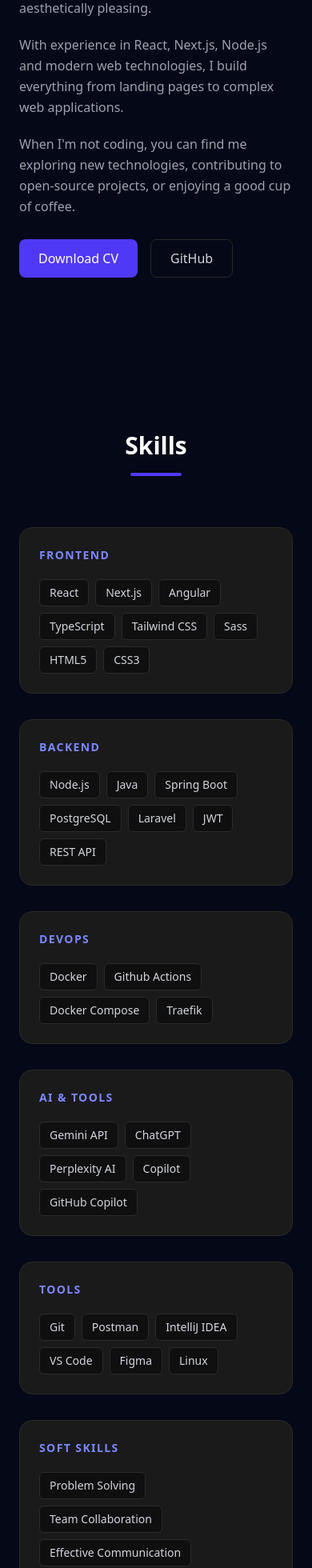
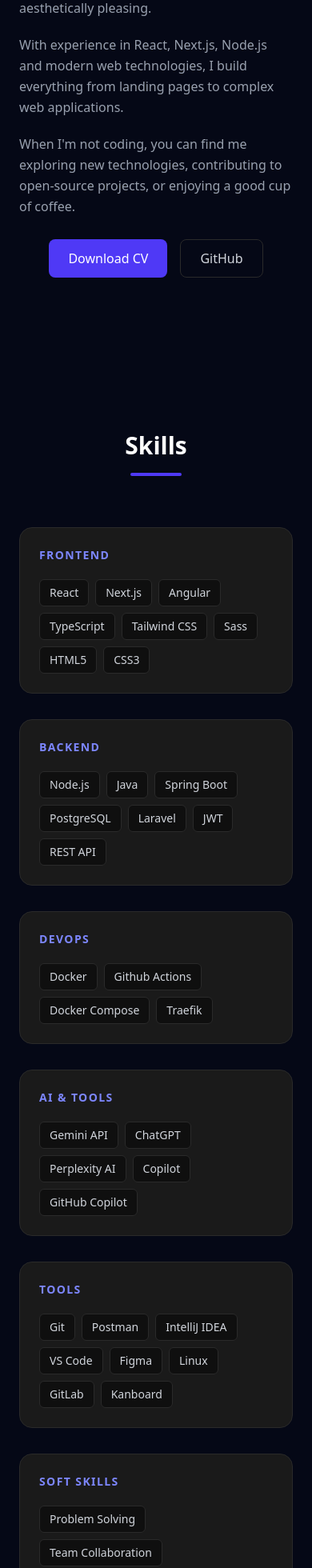
Before and after one commit to Patrik1866/portfolio, a Next.js app: page / in a window 390 px wide. Shown: the part 1461-3421 px from the top of the page at 80% size. Built offline with nearby package versions, Linux system fonts and the light colour scheme.

Commit message:
Respontsive button palcement

```diff
--- a/app/components/About/About.tsx
+++ b/app/components/About/About.tsx
@@ -32,7 +32,7 @@
               technologies, contributing to open-source projects, or enjoying a
               good cup of coffee.
             </p>
-            <div className="flex gap-4 pt-2">
+            <div className="flex gap-4 pt-2 flex-wrap justify-center md:justify-start">
               <a
                 href="/cv.pdf"
                 className="inline-flex items-center gap-2 px-6 py-2.5 bg-indigo-600 hover:bg-indigo-500 text-white font-medium rounded-lg transition-colors"
--- a/app/data/skills.ts
+++ b/app/data/skills.ts
@@ -61,6 +61,8 @@
       { name: "VS Code" },
       { name: "Figma" },
       { name: "Linux" },
+      { name: "GitLab" },
+      { name: "Kanboard" },
     ],
   },
   {
--- a/app/layout.tsx
+++ b/app/layout.tsx
@@ -13,7 +13,7 @@
 });
 
 export const metadata: Metadata = {
-  title: "YourName | Portfolio",
+  title: "Erdélyi Patrik | Portfolio",
   description: "Full-Stack Developer Portfolio",
 };
 
```
